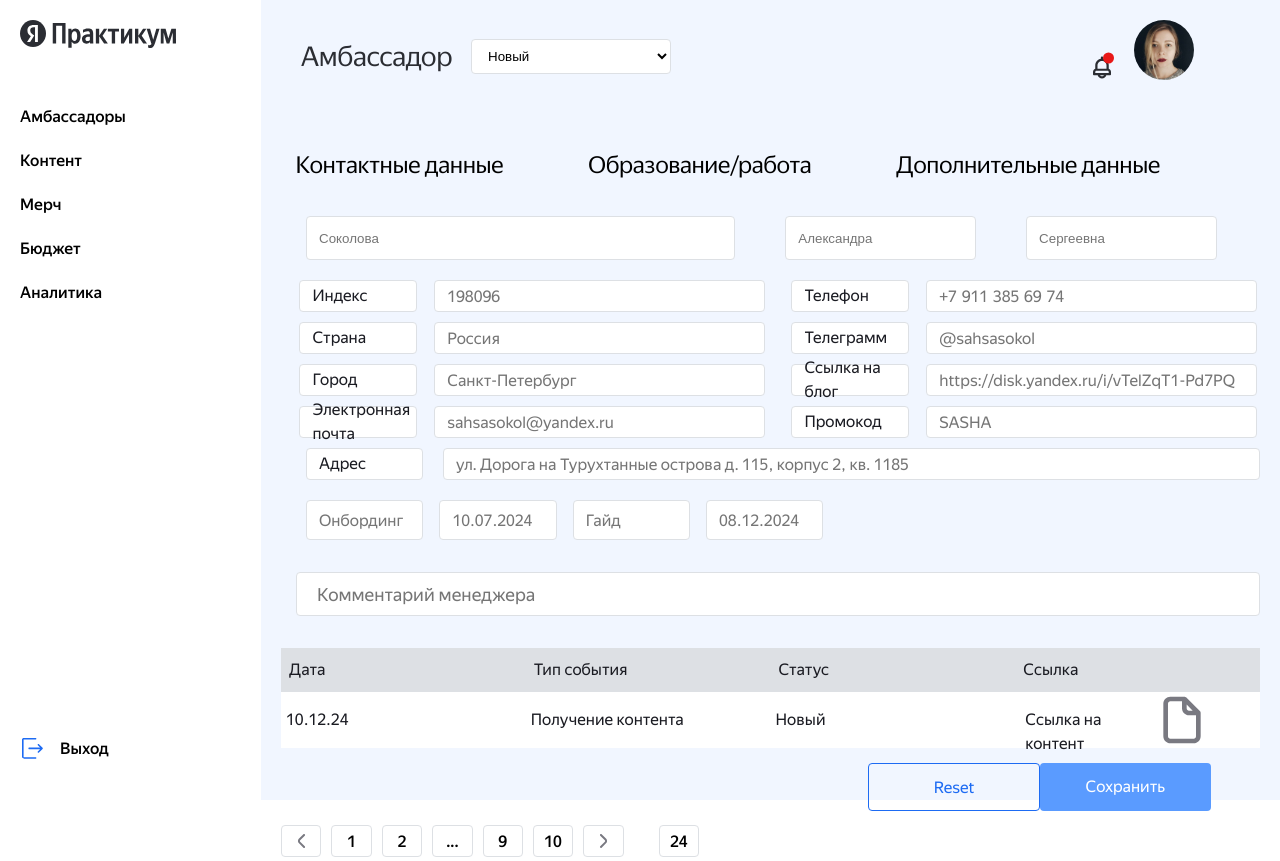
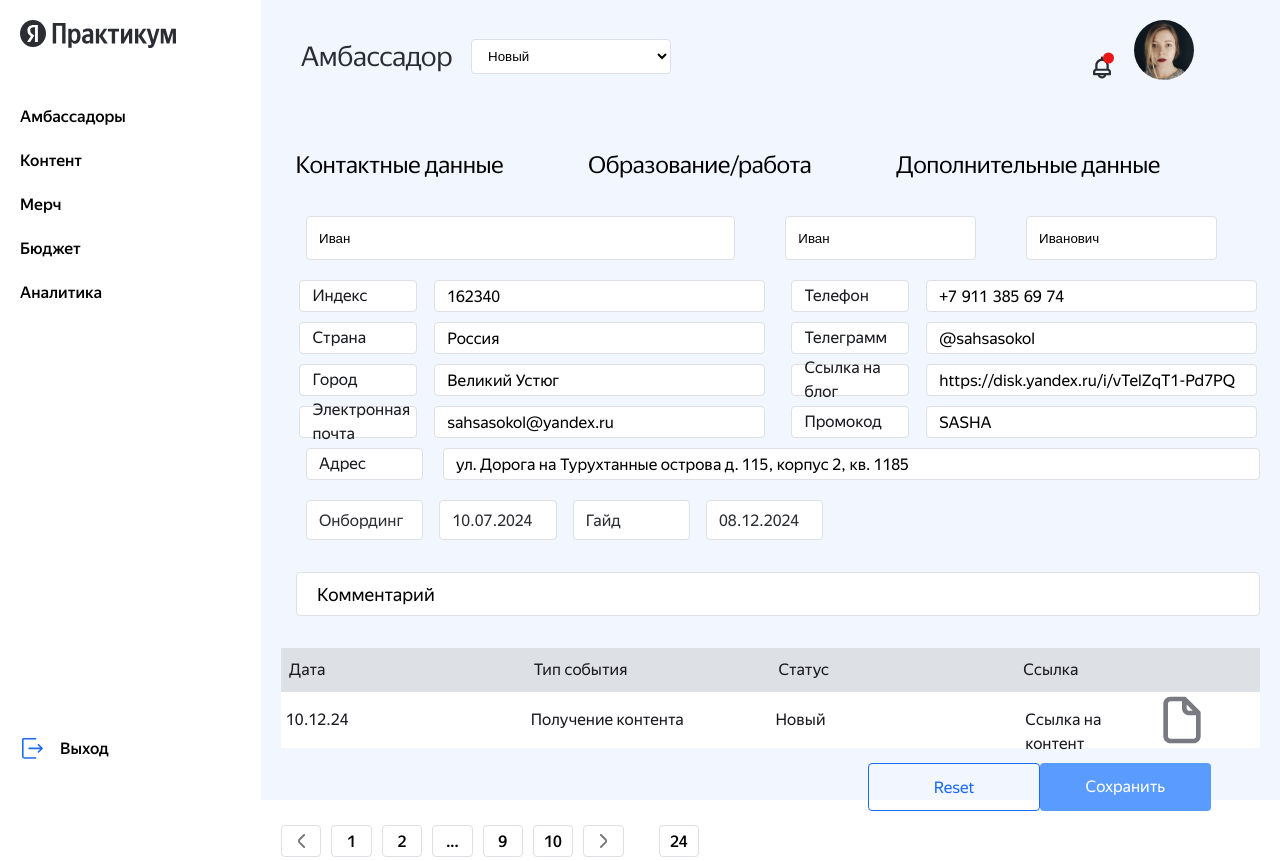
Before and after one commit to hackathon-ambassadors-yandex-pr/ambassadors_frontend, a React (Vite) app: page /new in a window 1280 px wide. Built offline with nearby package versions, Linux system fonts and the light colour scheme.

Commit message:
добавленны данные value в форму

```diff
--- a/src/components/AmbasadorsCard/AmbasadorsCard.tsx
+++ b/src/components/AmbasadorsCard/AmbasadorsCard.tsx
@@ -2,6 +2,8 @@
 
 function AmbasadorsCard() {
   return (
+    <>
+      {location.pathname === '/creation' ? (
         <form className="card-ambasadors">
           <div className="data-fio">
             <input
@@ -162,6 +164,186 @@
             />
           </div>
         </form>
+      ) : (
+        <form className="card-ambasadors">
+          <div className="data-fio">
+            <input
+              className="data-fio__lastname"
+              type="text"
+              placeholder="Соколова"
+              value="Иван"
+            />
+            <input
+              className="data-fio__name"
+              type="text"
+              placeholder="Александра"
+              value="Иван"
+            />
+            <input
+              className="data-fio__surname"
+              type="text"
+              placeholder="Сергеевна"
+              value="Иванович"
+            />
+          </div>
+          <div className="data-container">
+            <div className="data-item">
+              <label htmlFor="index" className="label-item">
+                Индекс
+              </label>
+              <input
+                type="text"
+                placeholder="198096"
+                name="index"
+                className="input-item"
+                value="162340"
+              />
+            </div>
+            <div className="data-item">
+              <label htmlFor="telephone" className="label-item">
+                Телефон
+              </label>
+              <input
+                type="text"
+                placeholder="+7 911 385 69 74"
+                name="telephone"
+                className="input-item"
+                value="+7 911 385 69 74"
+              />
+            </div>
+          </div>
+
+          <div className="data-container">
+            <div className="data-item">
+              <label htmlFor="country" className="label-item">
+                Страна
+              </label>
+              <input
+                type="text"
+                placeholder="Россия"
+                name="country"
+                className="input-item"
+                value="Poccия"
+              />
+            </div>
+            <div className="data-item">
+              <label htmlFor="telegramm" className="label-item">
+                Телеграмм
+              </label>
+              <input
+                type="text"
+                placeholder="@sahsasokol"
+                name="telegramm"
+                className="input-item"
+                value="@sahsasokol"
+              />
+            </div>
+          </div>
+          <div className="data-container">
+            <div className="data-item">
+              <label htmlFor="city" className="label-item">
+                Город
+              </label>
+              <input
+                type="text"
+                placeholder="Санкт-Петербург"
+                name="city"
+                className="input-item"
+                value="Великий Устюг"
+              />
+            </div>
+            <div className="data-item">
+              <label htmlFor="link-to-block" className="label-item">
+                Ссылка на блог
+              </label>
+              <input
+                type="text"
+                placeholder="https://disk.yandex.ru/i/vTelZqT1-Pd7PQ"
+                name="link-to-block"
+                className="input-item"
+                value="https://disk.yandex.ru/i/vTelZqT1-Pd7PQ"
+              />
+            </div>
+          </div>
+          <div className="data-container">
+            <div className="data-item">
+              <label htmlFor="email" className="label-item">
+                Электронная почта
+              </label>
+              <input
+                type="text"
+                placeholder="sahsasokol@yandex.ru"
+                name="email"
+                className="input-item"
+                value="sahsasokol@yandex.ru"
+              />
+            </div>
+            <div className="data-item">
+              <label htmlFor="SASHA" className="label-item">
+                Промокод
+              </label>
+              <input
+                type="text"
+                placeholder="SASHA"
+                name="index"
+                className="input-item"
+                value="SASHA"
+              />
+            </div>
+          </div>
+          <div className="data-adress">
+            <label htmlFor="adress" className="label-item-adress">
+              Адрес
+            </label>
+            <input
+              type="text"
+              placeholder="ул. Дорога на Турухтанные острова д. 115, корпус 2, кв. 1185"
+              name="index"
+              className="input-adress"
+              value="ул. Дорога на Турухтанные острова д. 115, корпус 2, кв. 1185"
+            />
+          </div>
+          <div className="data-onbording">
+            <input
+              type="text"
+              placeholder="Онбординг"
+              name="index"
+              className="input-onbording"
+              value="Онбординг"
+            />
+            <input
+              type="text"
+              placeholder="10.07.2024"
+              name="index"
+              className="input-onbording"
+              value="10.07.2024"
+            />
+            <input
+              type="text"
+              placeholder="Гайд"
+              name="index"
+              className="input-onbording"
+              value="Гайд"
+            />
+            <input
+              type="text"
+              placeholder="08.12.2024"
+              name="index"
+              className="input-onbording"
+              value="08.12.2024"
+            />
+          </div>
+          <div className="data-comment">
+            <input
+              className="data-comment__manager"
+              type="text"
+              placeholder="Комментарий менеджера"
+              value="Комментарий"
+            />
+          </div>
+        </form>
+      )}
+    </>
   );
 }
 
--- a/src/components/Popups/PopupAmbasadors.tsx
+++ b/src/components/Popups/PopupAmbasadors.tsx
@@ -17,7 +17,7 @@
   const navigate = useNavigate();
   const handleSubmit = (e: React.FormEvent<HTMLFormElement>) => {
     e.preventDefault();
-    navigate('creation');
+    navigate('new');
     props.setfilterPopup(false);
     console.log(selectContent);
     console.log(selectStatus);
--- a/src/components/Table/TableAmbasadors.tsx
+++ b/src/components/Table/TableAmbasadors.tsx
@@ -8,14 +8,15 @@
 
 function TableAmbasadors({ handlefilterpopup }: filterpopup) {
   return (
-    <div className="table-ambasadors" onClick={handlefilterpopup}>
+    <div className="table-ambasadors">
       <div className="table-ambasadors__top">
         <p className="table-ambasadors__text">Дата</p>
         <p className="table-ambasadors__text">Тип события</p>
         <p className="table-ambasadors__text">Статус</p>
         <p className="table-ambasadors__text">Ссылка</p>
       </div>
-      <div className="table-item">
+      {location.pathname === '/new' ? (
+        <div className="table-item" onClick={handlefilterpopup}>
           <p className="table-item__name">10.12.24</p>
           <p className="table-item__type">Получение контента</p>
           <p className="table-item__status">Новый</p>
@@ -24,6 +25,9 @@
             <img className="table-item__file" src={file} />
           </div>
         </div>
+      ) : (
+        <></>
+      )}
     </div>
   );
 }
```
Lines whose indentation alone changed are shown as unchanged.
